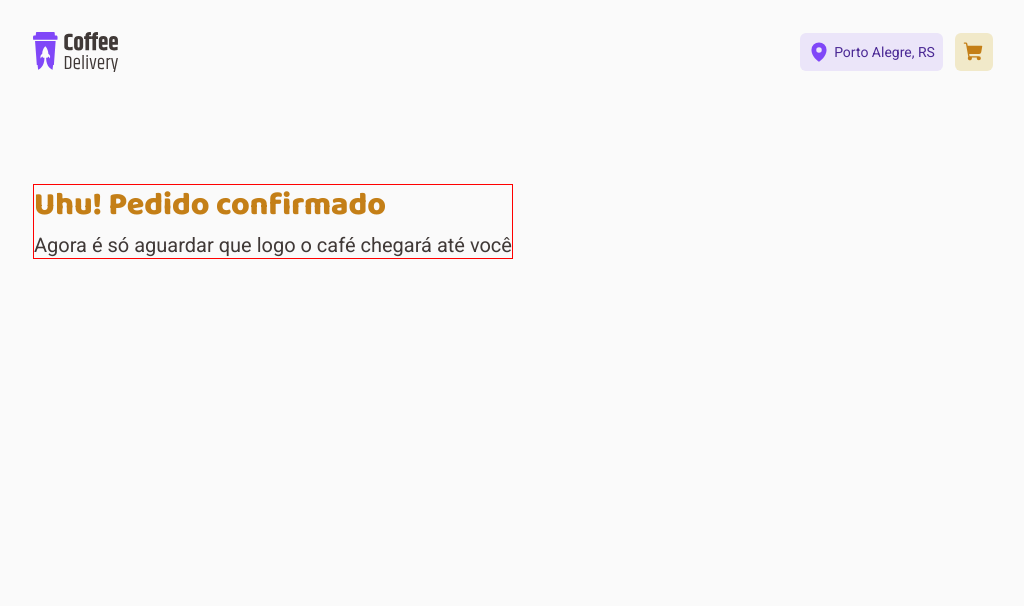
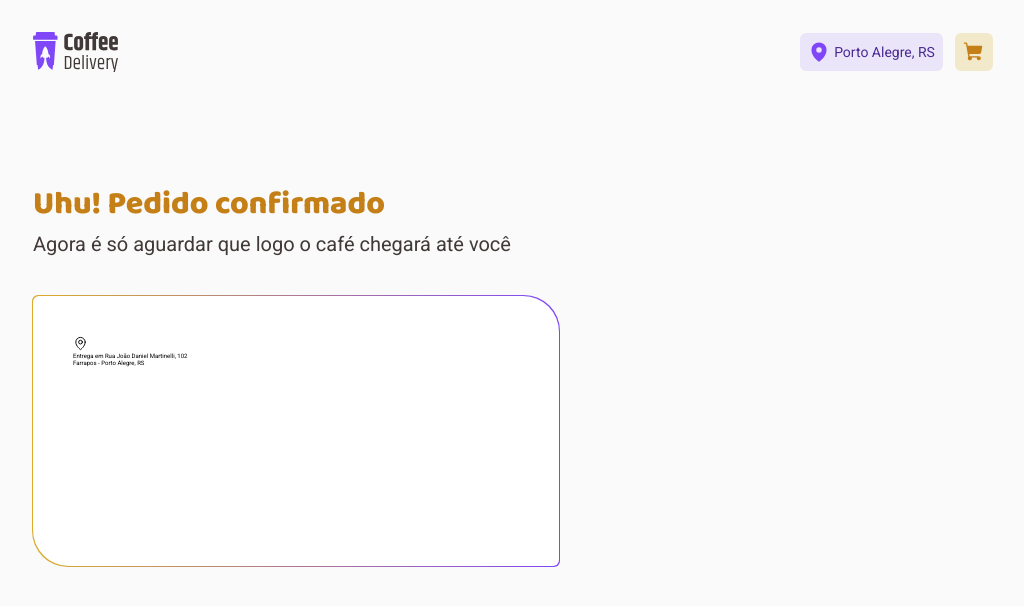
Before and after one commit to leticea/coffee-delivery, a React (Vite) app: page /success in a window 1280 px wide. Shown: the top 606 px of the page, without its empty margins (127-1151 px from the left). Built offline with nearby package versions, Linux system fonts and the light colour scheme.

Commit message:
feat(success): OrderInfo border styles

```diff
--- a/src/pages/Success/index.tsx
+++ b/src/pages/Success/index.tsx
@@ -10,11 +10,11 @@ export function Success() {
       </Title>
 
       <OrderInfo>
-        {/* <section>
+        <section>
           <MapPin size={15} />
           <p>Entrega em Rua João Daniel Martinelli, 102</p>
           <p>Farrapos - Porto Alegre, RS</p>
-        </section> */}
+        </section>
       </OrderInfo>
     </>
   );
--- a/src/pages/Success/styles.ts
+++ b/src/pages/Success/styles.ts
@@ -22,7 +22,7 @@ export const Title = styled.div`
     color: ${(props) => props.theme["gray-800"]};
   }
 
-  border: 1px solid red;
+  //border: 1px solid red;
 `;
 
 export const OrderInfo = styled.div`
@@ -31,9 +31,23 @@ export const OrderInfo = styled.div`
   border-radius: 6px 36px;
 
   margin: 19.2rem auto auto 16rem;
+  padding: 4rem;
 
+  background: white;
 
-  border:
+  position: relative;
 
-  border: 1px solid red;
+  &::before {
+    content: "";
+    position: absolute;
+    inset: 0;
+    background: linear-gradient(
+      to right,
+      ${(props) => props.theme["yellow-400"]},
+      ${(props) => props.theme["purple-600"]}
+    );
+    z-index: -1;
+    margin: -1px;
+    border-radius: 6px 36px;
+  }
 `;
```
